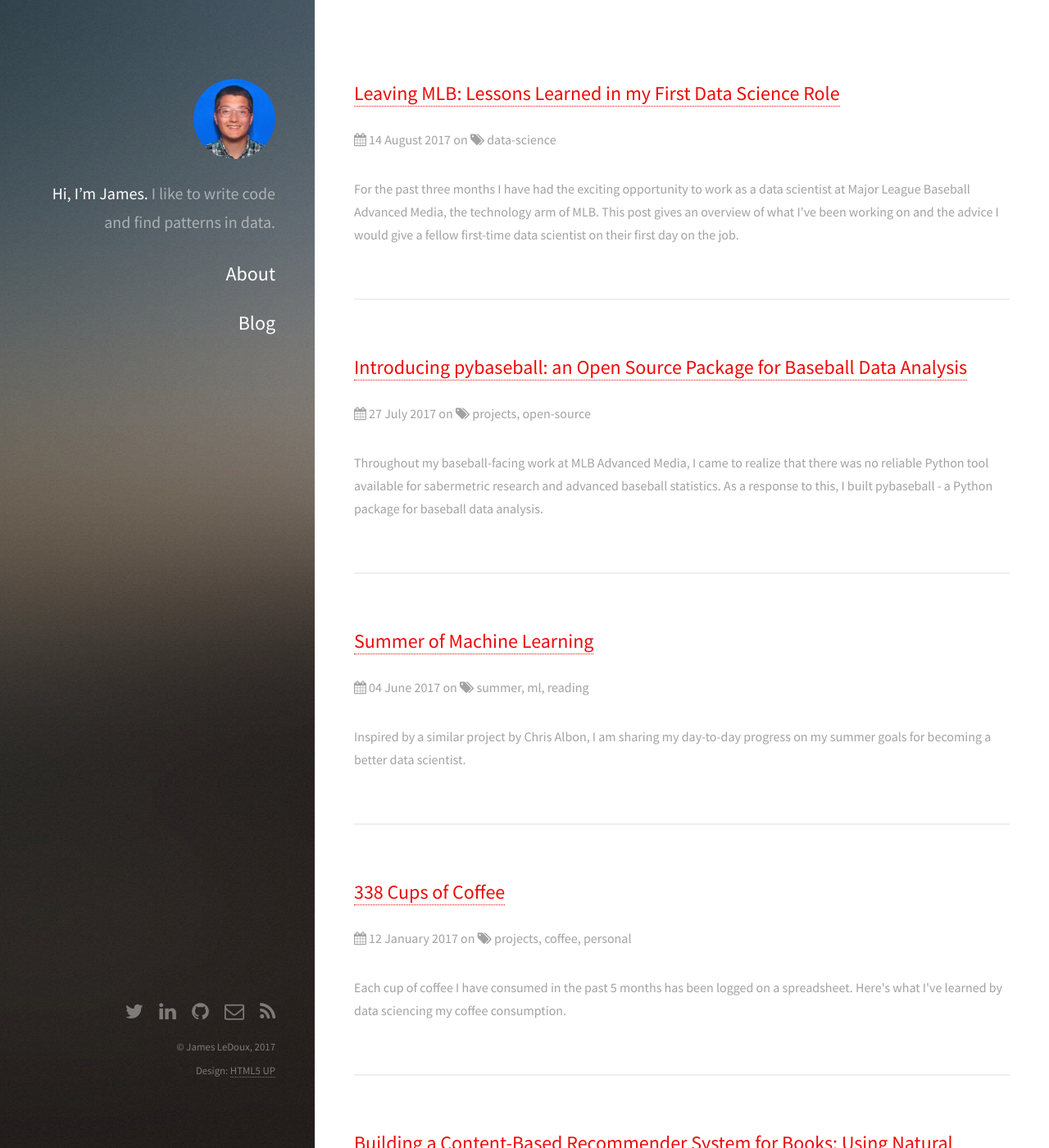
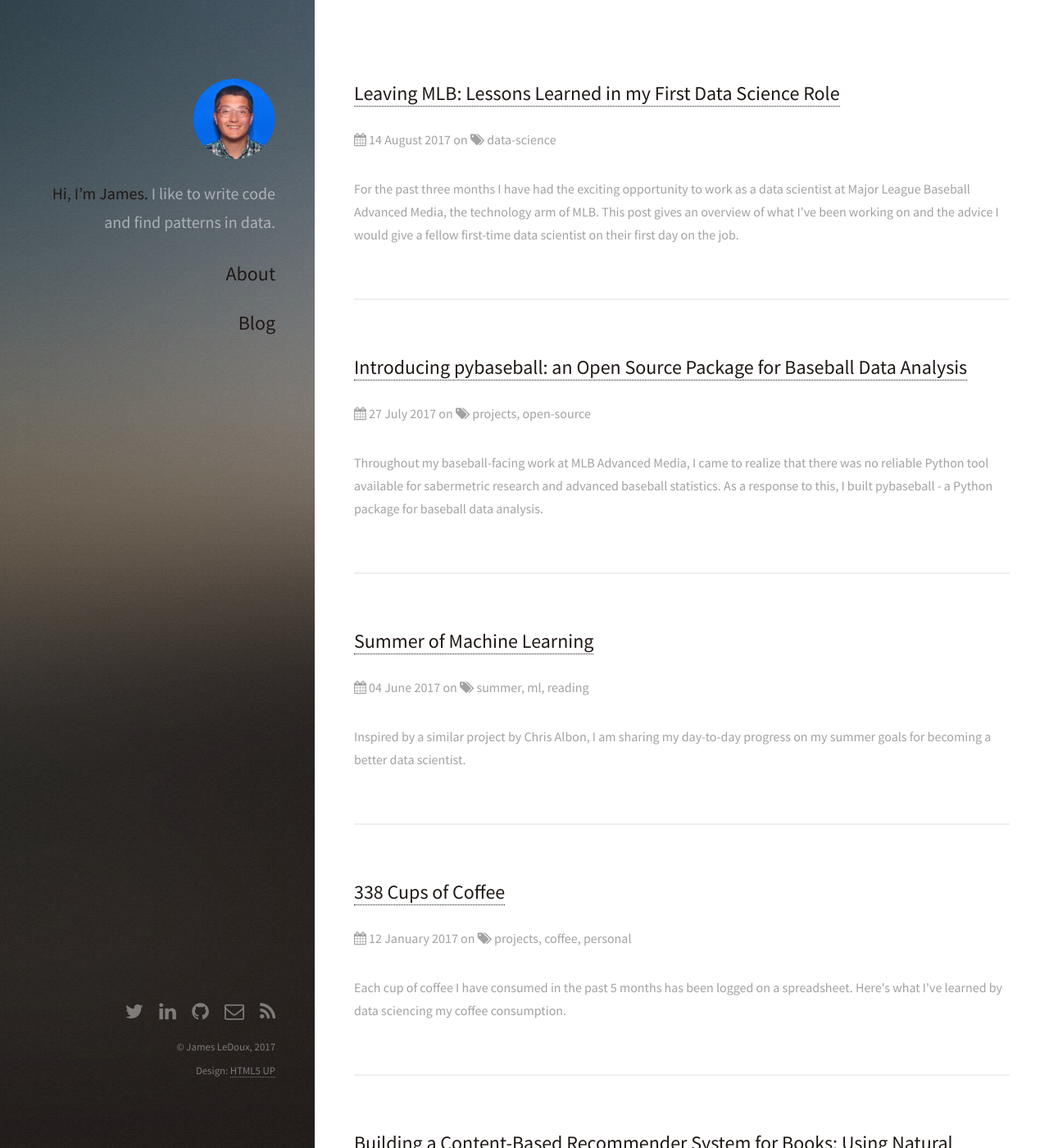
Before and after one commit to jldbc/jldbc.github.io, a Jekyll site: the page built from index.html, in a window 1280 px wide and 1400 px high. Shown: the whole window at 82% size. Built offline with Jekyll 4.4.1, drawn with Linux system fonts in a browser that asks for light colours; the list of posts is cut into pages by our own code.

Commit message:
bold accent change

```diff
--- a/assets/sass/libs/_vars.scss
+++ b/assets/sass/libs/_vars.scss
@@ -27,7 +27,7 @@
 	$palette: (
 		bg:					#fff,
 		fg:					#a2a2a2,
-		fg-bold:			#ed0909,
+		fg-bold:			#1f1815,
 		fg-light:			#b2b2b2,
 		border:				#efefef,
 		border-bg:			#f7f7f7,
@@ -37,7 +37,7 @@
 		accent1: (
 			bg:				#49bf9d,
 			fg:				mix(#49bf9d, #ffffff, 25%),
-			fg-bold:		#ffffff,
+			fg-bold:		#1f1815,
 			fg-light:		mix(#49bf9d, #ffffff, 40%),
 			border:			rgba(255,255,255,0.25),
 			border-bg:		rgba(255,255,255,0.075),
@@ -48,7 +48,7 @@
 		accent2: (
 			bg:				#1f1815,
 			fg:				rgba(255,255,255,0.5),
-			fg-bold:		#ffffff,
+			fg-bold:		#1f1815,
 			fg-light:		rgba(255,255,255,0.4),
 			border:			rgba(255,255,255,0.25),
 			border-bg:		rgba(255,255,255,0.075),
```
